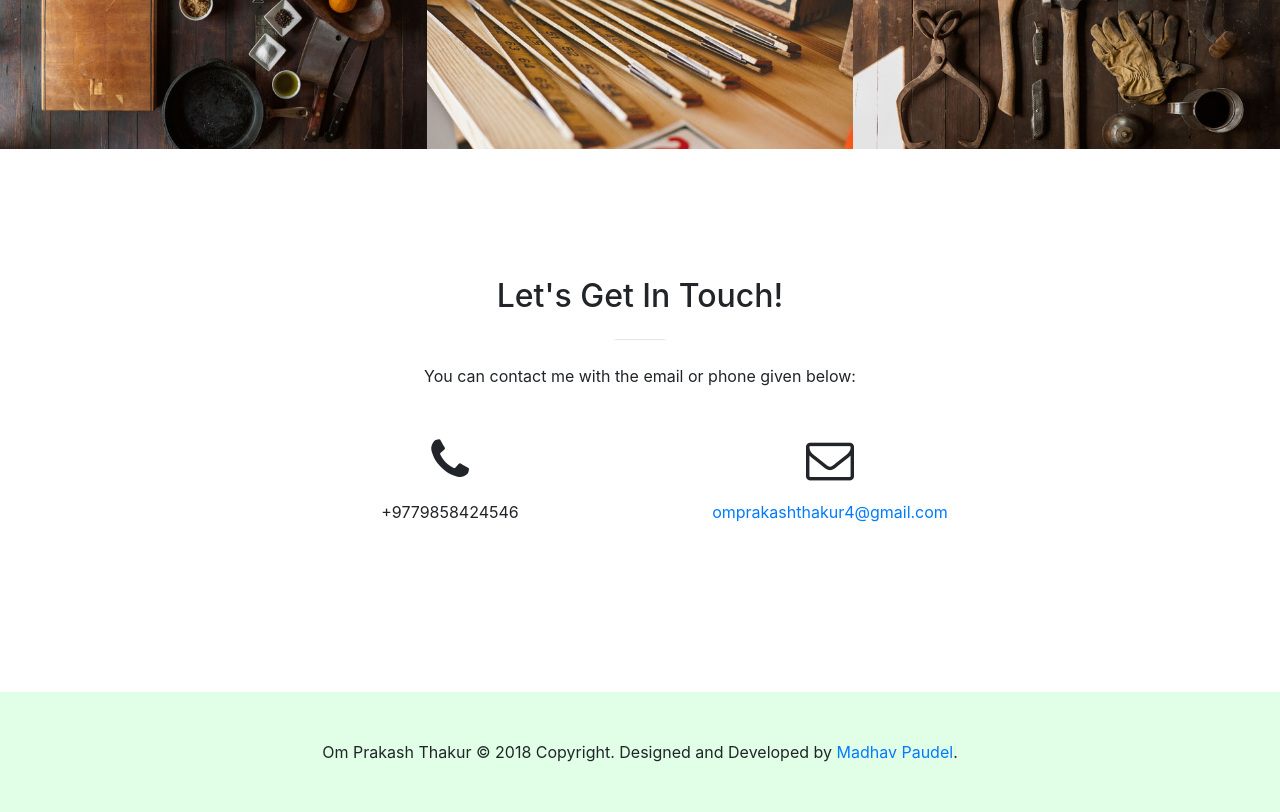
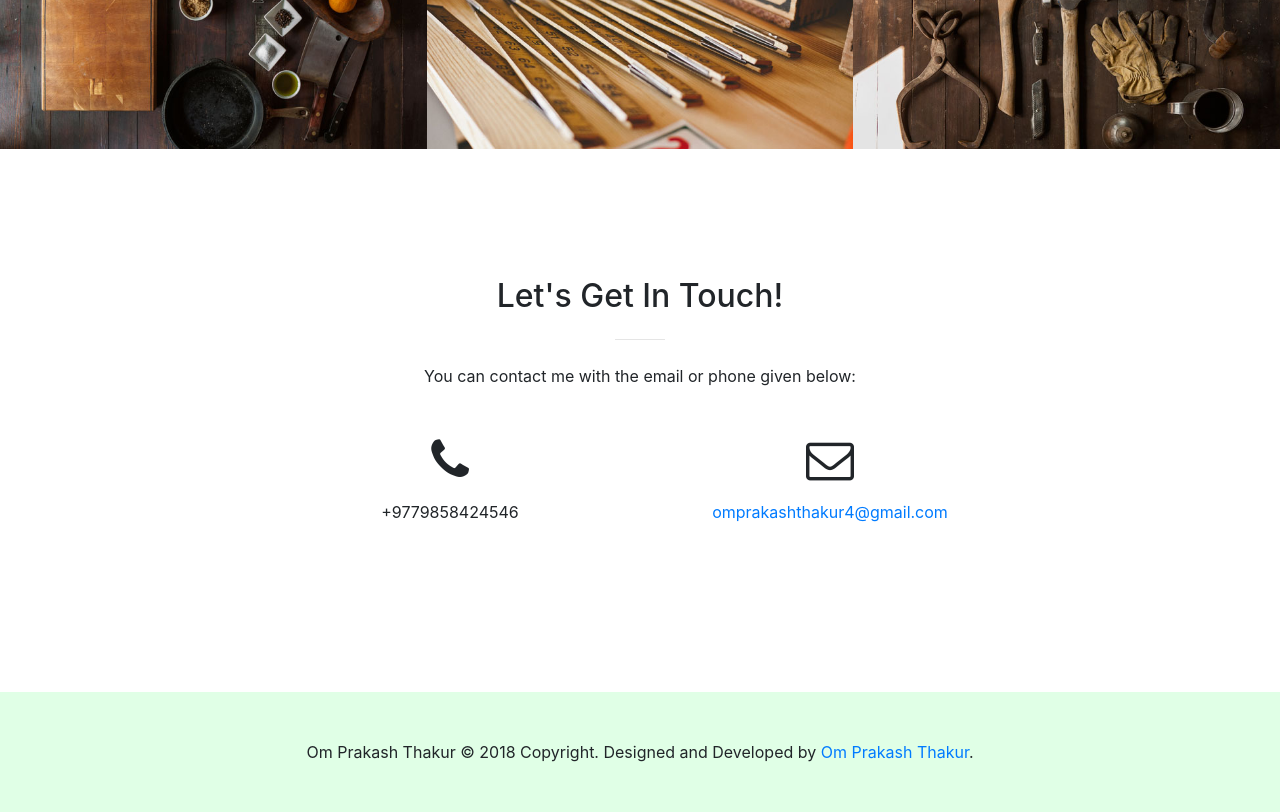
Before and after one commit to omprakashthakur/omprakashthakur.com.np, a website with bundled scripts: page index.html in a window 1280 px wide. Shown: the part 1540-2352 px from the top of the page. Built offline with nearby package versions, Linux system fonts and the light colour scheme.

Commit message:
Update index.html

```diff
--- a/index.html
+++ b/index.html
@@ -212,7 +212,7 @@
     <footer class="page-footer mt-4">
       <!--Copyright-->
       <div class="footer-copyright py-5 text-center">
-        Om Prakash Thakur © <script>document.write(new Date().getFullYear())</script> Copyright. Designed and Developed by <a href="https://poudelmadhav.com.np"> Madhav Paudel</a>.
+        Om Prakash Thakur © <script>document.write(new Date().getFullYear())</script> Copyright. Designed and Developed by <a href="https://www.facebook.com/omprakash.thakur"> Om Prakash Thakur</a>.
       </div>
       <!--/.Copyright-->
     </footer>
```
